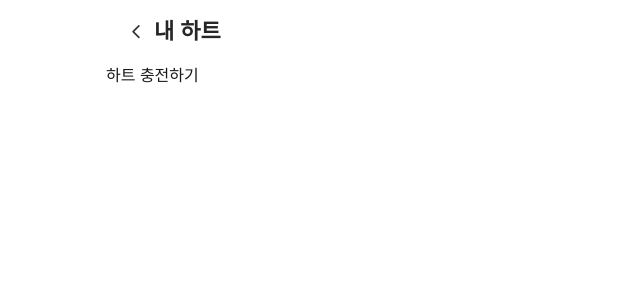
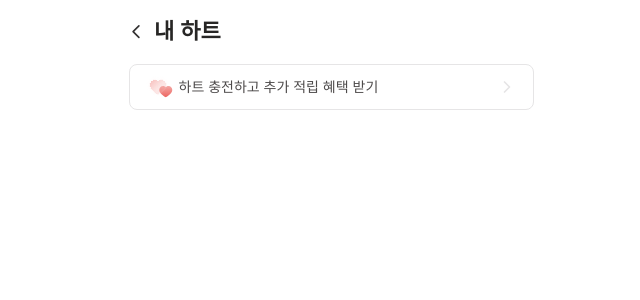
Before and after one commit to KDT-2024-FirstStep-Team/first-step-frontend, a React (Vite) app: page /myheart in a window 1280 px wide. Shown: the top 300 px of the page, without its empty margins (309-949 px from the left). Built offline with nearby package versions, Linux system fonts and the light colour scheme; a web font is replaced by a local one.

Commit message:
feat: NotificationBanner 컴포넌트 구현

```diff
--- /dev/null
+++ b/src/components/NotificationBanner.tsx
@@ -0,0 +1,56 @@
+import { Link } from 'react-router-dom';
+import styled from 'styled-components';
+
+interface NotificationBannerProps {
+  src: string;
+  alt: string;
+  text: string;
+  path: string;
+}
+
+const NotificationBanner = ({
+  src,
+  alt,
+  text,
+  path
+}: NotificationBannerProps) => {
+  return (
+    <BannerContainer>
+      <img src={src} alt={alt}></img>
+      <Text>{text}</Text>
+      <StyledLink to={path}>
+        <ChevronIcon src="/icons/chevron-right.svg" alt="Right"></ChevronIcon>
+      </StyledLink>
+    </BannerContainer>
+  );
+};
+
+const BannerContainer = styled.div`
+  width: 90%;
+  height: 46px;
+  margin: auto;
+  padding: 16px;
+  background-color: var(--gr100);
+  border: 0.75px solid var(--gr70);
+  border-radius: 8px;
+  display: flex;
+  align-items: center;
+  gap: 6px;
+`;
+
+const Text = styled.p`
+  color: var(--gr40);
+  font-weight: 500;
+  font-size: 14px;
+`;
+
+const StyledLink = styled(Link)`
+  margin-left: auto;
+`;
+
+const ChevronIcon = styled.img`
+  width: 20px;
+  height: auto;
+`;
+
+export default NotificationBanner;
--- a/src/pages/MyHeart.tsx
+++ b/src/pages/MyHeart.tsx
@@ -1,11 +1,16 @@
 import BackHeader from '@/components/BackHeader';
-import { Link } from 'react-router-dom';
+import NotificationBanner from '@/components/NotificationBanner';
 
 const MyHeart = () => {
   return (
     <>
       <BackHeader title="내 하트" />
-      <Link to={'/buy'}>하트 충전하기</Link>
+      <NotificationBanner
+        src="/icons/notification-heart.svg"
+        alt="Heart"
+        text="하트 충전하고 추가 적립 혜택 받기"
+        path="/buy"
+      />
     </>
   );
 };
```
Also changed, not shown: public/icons/notification-heart.svg (added).
